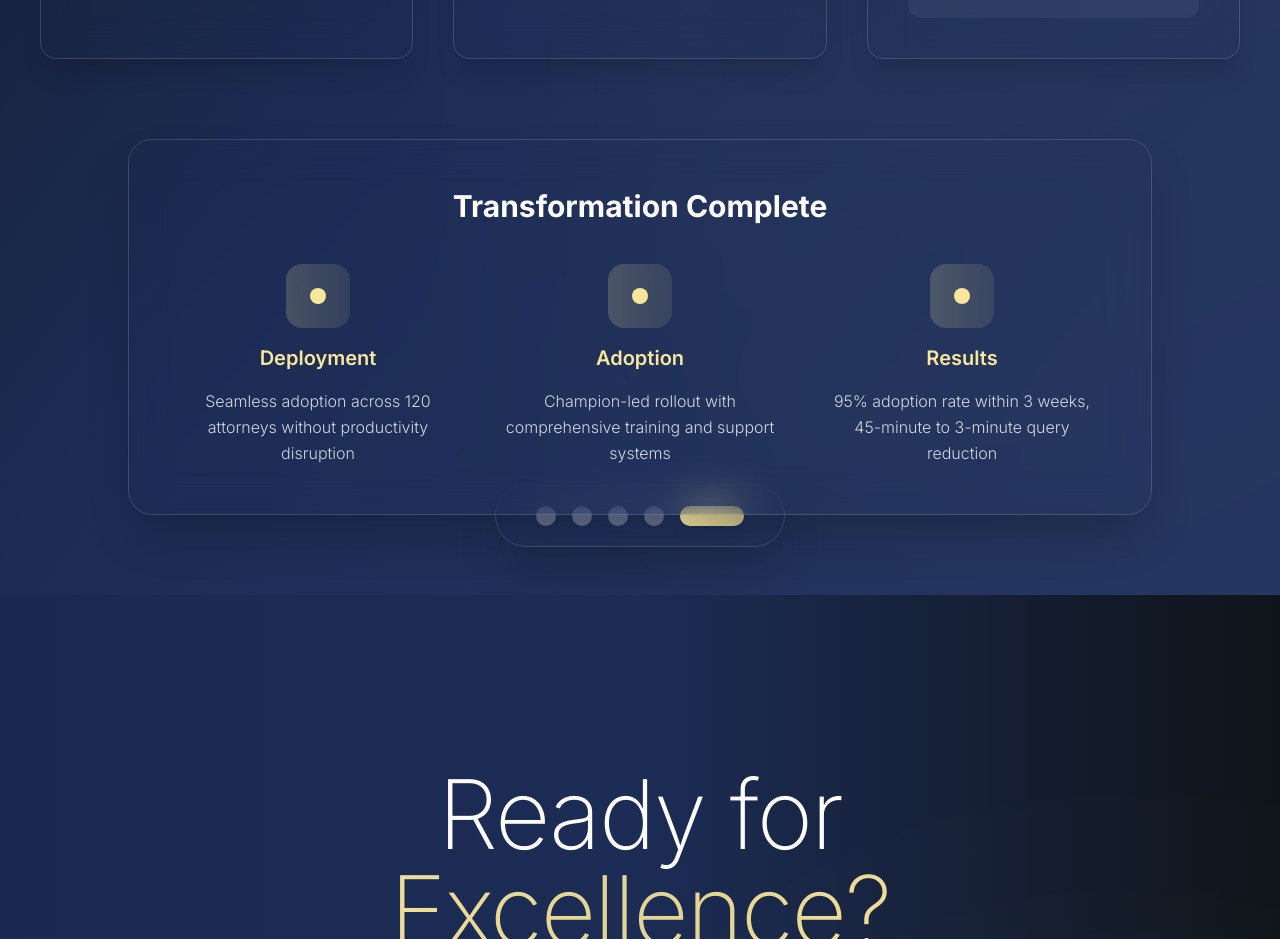
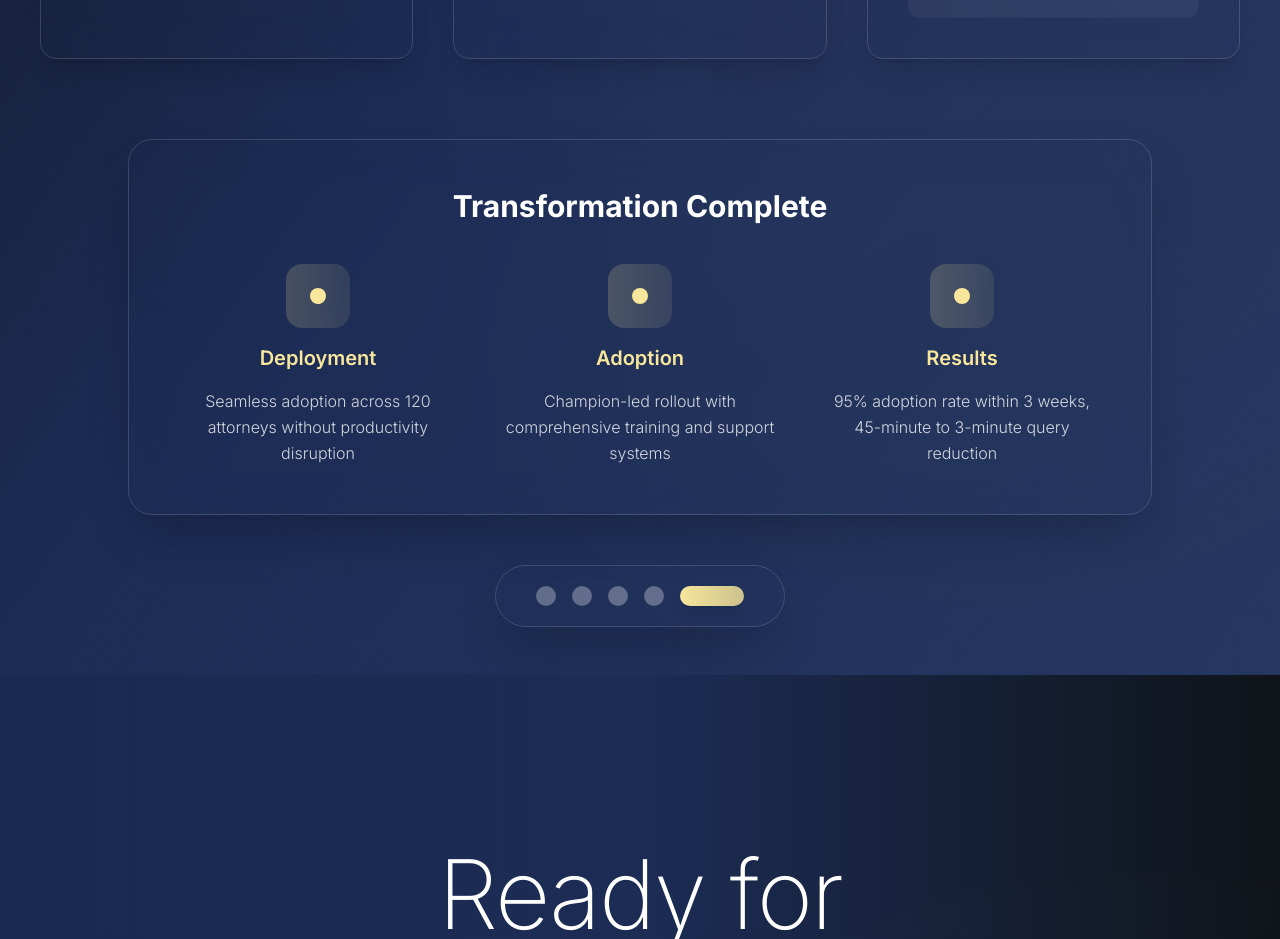
Before and after one commit to r0892111/finitsolutionswebsite, a Next.js app: page /diensten in a window 1280 px wide. Shown: the part 6040-6979 px from the top of the page. Built offline with nearby package versions, Linux system fonts and the light colour scheme.

Commit message:
Add bottom margin to prevent overlap with navigation dots

```diff
--- a/app/diensten/page.tsx
+++ b/app/diensten/page.tsx
@@ -915,7 +915,7 @@ export default function DienstenPage() {
               whileInView={{ opacity: 1, y: 0 }}
               viewport={{ once: true }}
               transition={{ duration: 1.2, delay: 0.8 }}
-              className="bg-white/8 backdrop-blur-xl rounded-3xl p-12 border border-white/15 shadow-2xl max-w-5xl mx-auto"
+              className="bg-white/8 backdrop-blur-xl rounded-3xl p-12 border border-white/15 shadow-2xl max-w-5xl mx-auto mb-20"
             >
               <h3 className="text-3xl font-bold text-white mb-10 text-center">Transformation Complete</h3>
               <div className="grid grid-cols-1 md:grid-cols-3 gap-10">
```
